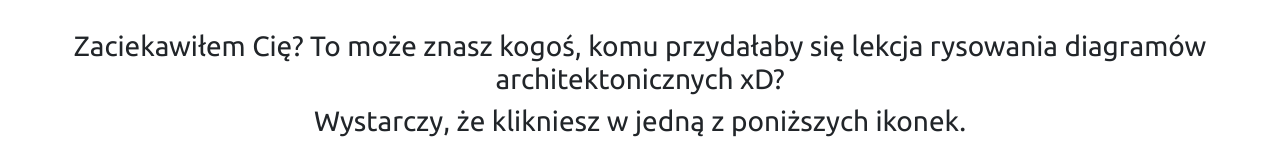
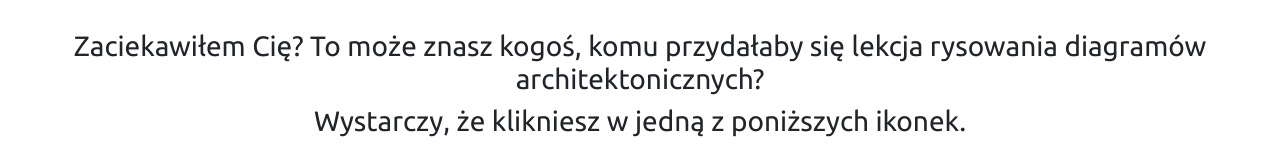
Before and after one commit to krzysztofowsiany/modelc4_lp, a plain HTML site: page index.html in a window 1280 px wide. Shown: the part 4299-4445 px from the top of the page. Drawn offline with nearby package versions, Linux system fonts and the light colour scheme; a script that the page names is missing; files whose address does not match are found by name.

Commit message:
fix in text

```diff
--- a/index.html
+++ b/index.html
@@ -304,7 +304,7 @@
           <h2 class="share">Podziel się</h2>
           <br />
           <h3 class="share">Zaciekawiłem Cię? To może znasz kogoś, komu przydałaby się lekcja rysowania diagramów
-            architektonicznych xD?</h3>
+            architektonicznych?</h3>
           <h3 class="share">Wystarczy, że klikniesz w jedną z poniższych ikonek.</h3>
           <br />
 
```
